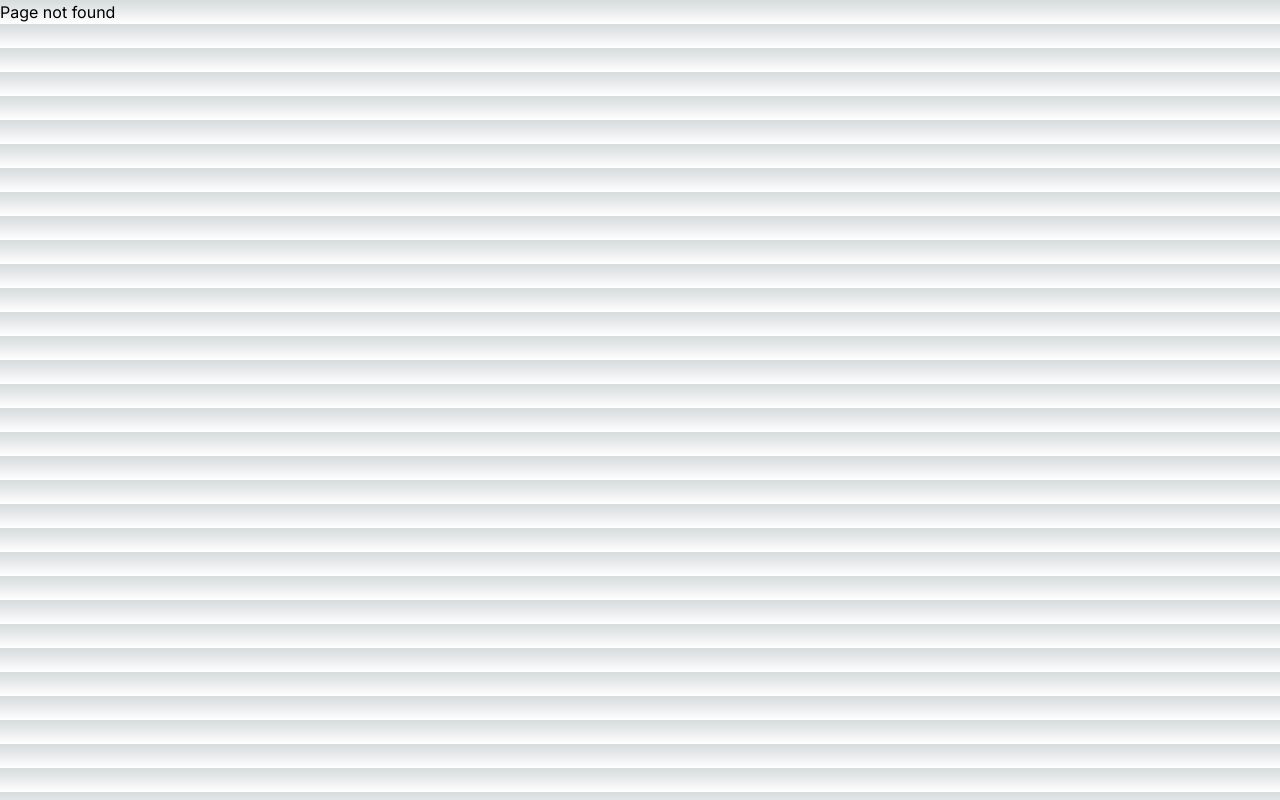
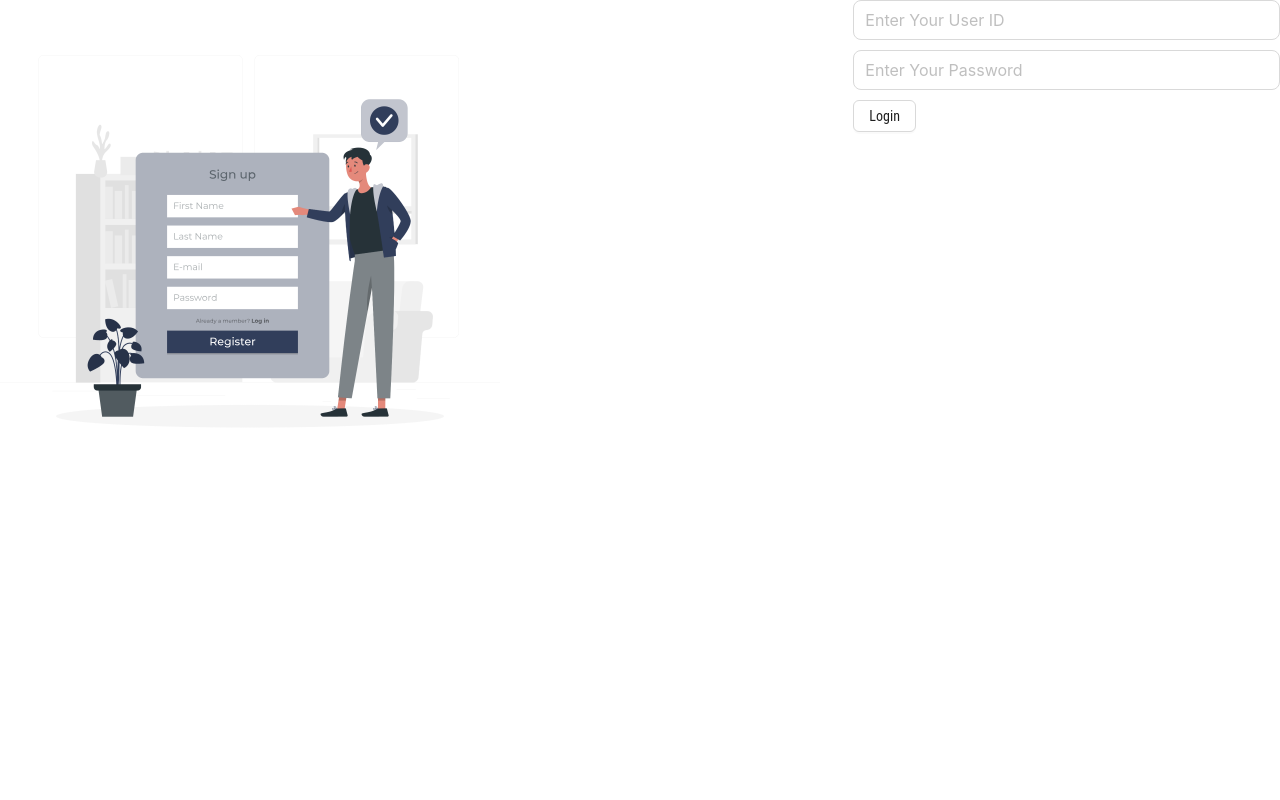
Before and after one commit to Wahidul505/university-management-frontend, a Next.js app: page /login in a window 1280 px wide. Before the commit this address had no page. Built offline with nearby package versions, Linux system fonts and the light colour scheme.

Commit message:
setup redux rtk query and axios [done]

```diff
--- a/package.json
+++ b/package.json
@@ -12,6 +12,7 @@
     "@ant-design/cssinjs": "^1.17.0",
     "@reduxjs/toolkit": "^1.9.6",
     "antd": "^5.9.4",
+    "axios": "^1.5.1",
     "next": "latest",
     "react": "latest",
     "react-dom": "latest",
--- a/src/app/globals.css
+++ b/src/app/globals.css
@@ -2,26 +2,9 @@
 @tailwind components;
 @tailwind utilities;
 
-:root {
-  --foreground-rgb: 0, 0, 0;
-  --background-start-rgb: 214, 219, 220;
-  --background-end-rgb: 255, 255, 255;
+* {
+  box-sizing: border-box;
+  padding: 0;
+  margin: 0;
+  font-family: "Roboto Condensed", sans-serif;
 }
-
-@media (prefers-color-scheme: dark) {
-  :root {
-    --foreground-rgb: 255, 255, 255;
-    --background-start-rgb: 0, 0, 0;
-    --background-end-rgb: 0, 0, 0;
-  }
-}
-
-body {
-  color: rgb(var(--foreground-rgb));
-  background: linear-gradient(
-      to bottom,
-      transparent,
-      rgb(var(--background-end-rgb))
-    )
-    rgb(var(--background-start-rgb));
-}
--- /dev/null
+++ b/src/app/login/page.tsx
@@ -0,0 +1,50 @@
+"use client";
+import { Button, Col, Row } from "antd";
+import Image from "next/image";
+import React from "react";
+import LoginImg from "../../assets/Sign up-rafiki.png";
+import Form from "@/components/forms/Form";
+import { SubmitHandler } from "react-hook-form";
+import FormInput from "@/components/forms/FormInput";
+
+const LoginPage = () => {
+  const handleSubmit: SubmitHandler<any> = (data) => {
+    try {
+      console.log(data);
+    } catch (error) {}
+  };
+  return (
+    <Row>
+      <Col sm={12} md={16} lg={16}>
+        <Image src={LoginImg} width={500} alt="" />
+      </Col>
+      <Col sm={12} md={8} lg={8}>
+        <div>
+          <Form submitHandler={handleSubmit}>
+            <div style={{ marginBottom: "10px" }}>
+              <FormInput
+                name="id"
+                label="User ID"
+                size="large"
+                type="text"
+                placeholder="Enter Your User ID"
+              />
+            </div>
+            <div style={{ marginBottom: "10px" }}>
+              <FormInput
+                name="password"
+                label="Password"
+                size="large"
+                type="password"
+                placeholder="Enter Your Password"
+              />
+            </div>
+            <Button htmlType="submit">Login</Button>
+          </Form>
+        </div>
+      </Col>
+    </Row>
+  );
+};
+
+export default LoginPage;
--- a/src/components/ui/Contents.tsx
+++ b/src/components/ui/Contents.tsx
@@ -1,12 +1,24 @@
 "use client";
 import React from "react";
 import { Layout } from "antd";
+import UmBreadCrumb from "./UmBreadCrumb";
 
 const { Content } = Layout;
 
 const Contents = ({ children }: { children: React.ReactNode }) => {
+  const breadCrumbItems = [
+    {
+      label: "student",
+      link: "/student",
+    },
+    {
+      label: "admin",
+      link: "/admin",
+    },
+  ];
   return (
     <Layout>
+      <UmBreadCrumb items={breadCrumbItems} />
       <Content
         style={{
           minHeight: "100vh",
--- /dev/null
+++ b/src/components/ui/UmBreadCrumb.tsx
@@ -0,0 +1,33 @@
+import { Breadcrumb } from "antd";
+import Link from "next/link";
+import React from "react";
+import { HomeOutlined } from "@ant-design/icons";
+
+const UmBreadCrumb = ({
+  items,
+}: {
+  items: {
+    label: string;
+    link: string;
+  }[];
+}) => {
+  const breadCrumbItems = [
+    {
+      title: (
+        <Link href={"/"}>
+          <HomeOutlined />
+        </Link>
+      ),
+    },
+    ...items.map((item) => ({
+      title: item.link ? (
+        <Link href={item.link}>{item.label}</Link>
+      ) : (
+        <span>{item.label}</span>
+      ),
+    })),
+  ];
+  return <Breadcrumb items={breadCrumbItems}></Breadcrumb>;
+};
+
+export default UmBreadCrumb;
--- /dev/null
+++ b/src/helpers/config/envConfig.ts
@@ -0,0 +1,3 @@
+export const getBaseURL = (): string => {
+  return process.env.NEXT_PUBLIC_API_BASE_URL || "http://localhost:3030";
+};
--- /dev/null
+++ b/src/types/common.ts
@@ -0,0 +1,5 @@
+export interface IMeta {
+  page: number;
+  limit: number;
+  size: number;
+}
--- /dev/null
+++ b/src/types/index.ts
@@ -0,0 +1 @@
+export * from "./common";
```
Also changed, not shown: src/helpers/axios/axiosBaseQuery.ts (added, +34 -0 lines), src/redux/api/baseApi.ts (added, +11 -0 lines), src/assets/Sign up-rafiki.png (added), 1 other file (tests, documents, lock files or other folders).
